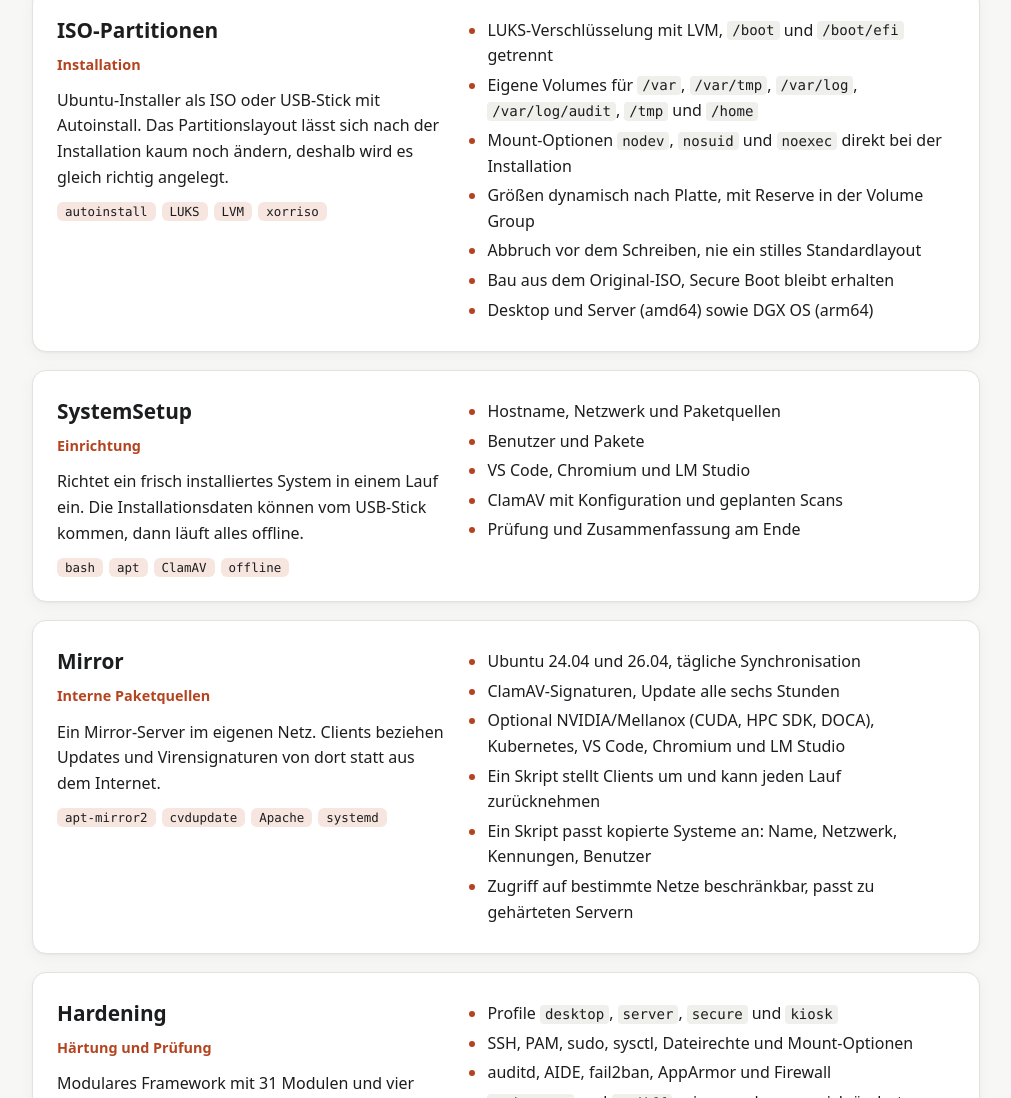
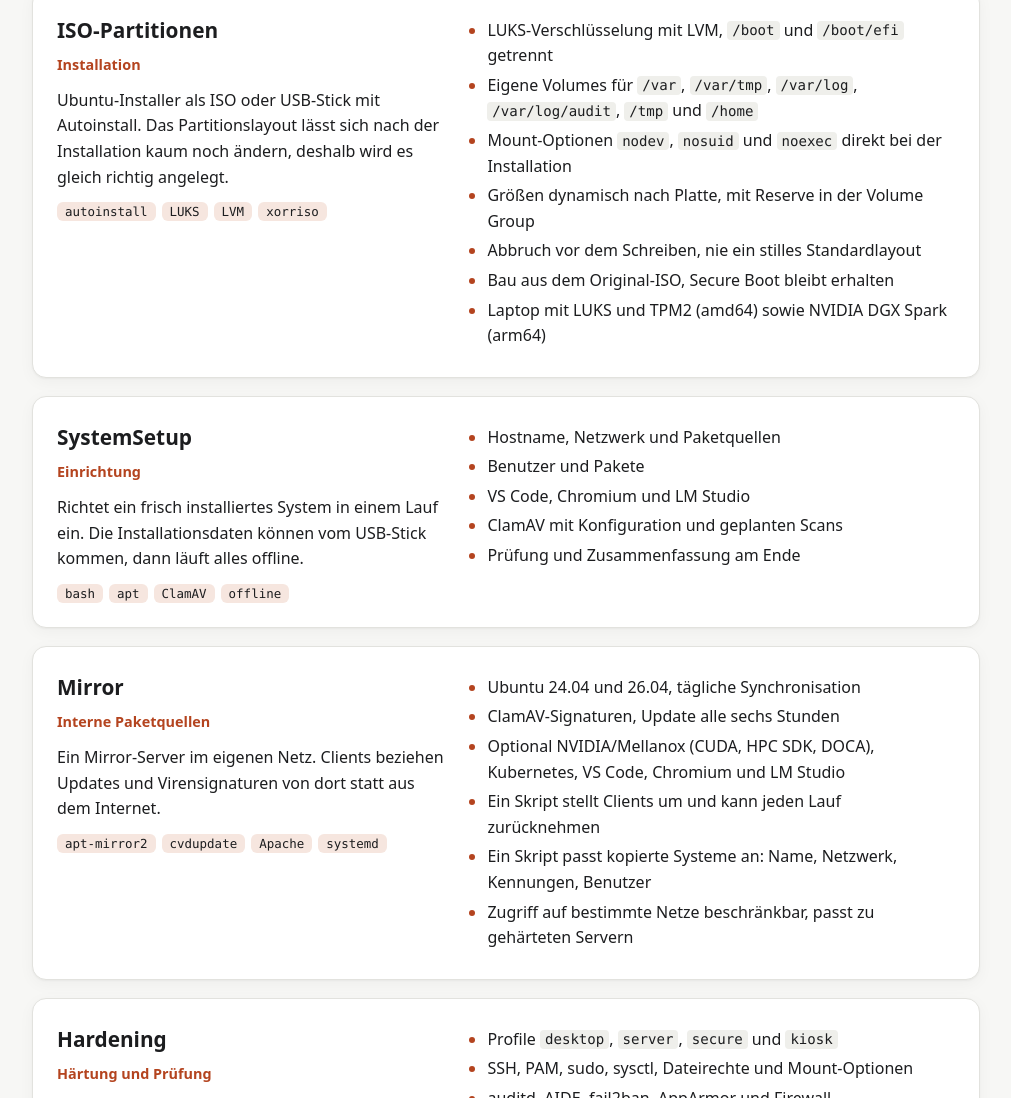
Before and after one commit to Chicco70/chicco70.github.io, a plain HTML site: page index.html in a window 1280 px wide. Shown: the part 1067-2165 px from the top of the page, without its empty margins (134-1145 px from the left). Drawn offline with Linux system fonts and the light colour scheme.

Commit message:
Website: ISO-Partitionen nur noch Laptop und DGX Spark
Co-Authored-By: Claude Opus 5.5 <noreply@anthropic.com>
Claude-Session: https://claude.ai/code/session_01XoLAADfZtKNZTrK4Dz1sbq

```diff
--- a/index.html
+++ b/index.html
@@ -60,7 +60,7 @@
             <li>Größen dynamisch nach Platte, mit Reserve in der Volume Group</li>
             <li>Abbruch vor dem Schreiben, nie ein stilles Standardlayout</li>
             <li>Bau aus dem Original-ISO, Secure Boot bleibt erhalten</li>
-            <li>Desktop und Server (amd64) sowie DGX OS (arm64)</li>
+            <li>Laptop mit LUKS und TPM2 (amd64) sowie NVIDIA DGX Spark (arm64)</li>
           </ul>
         </article>
 
```
